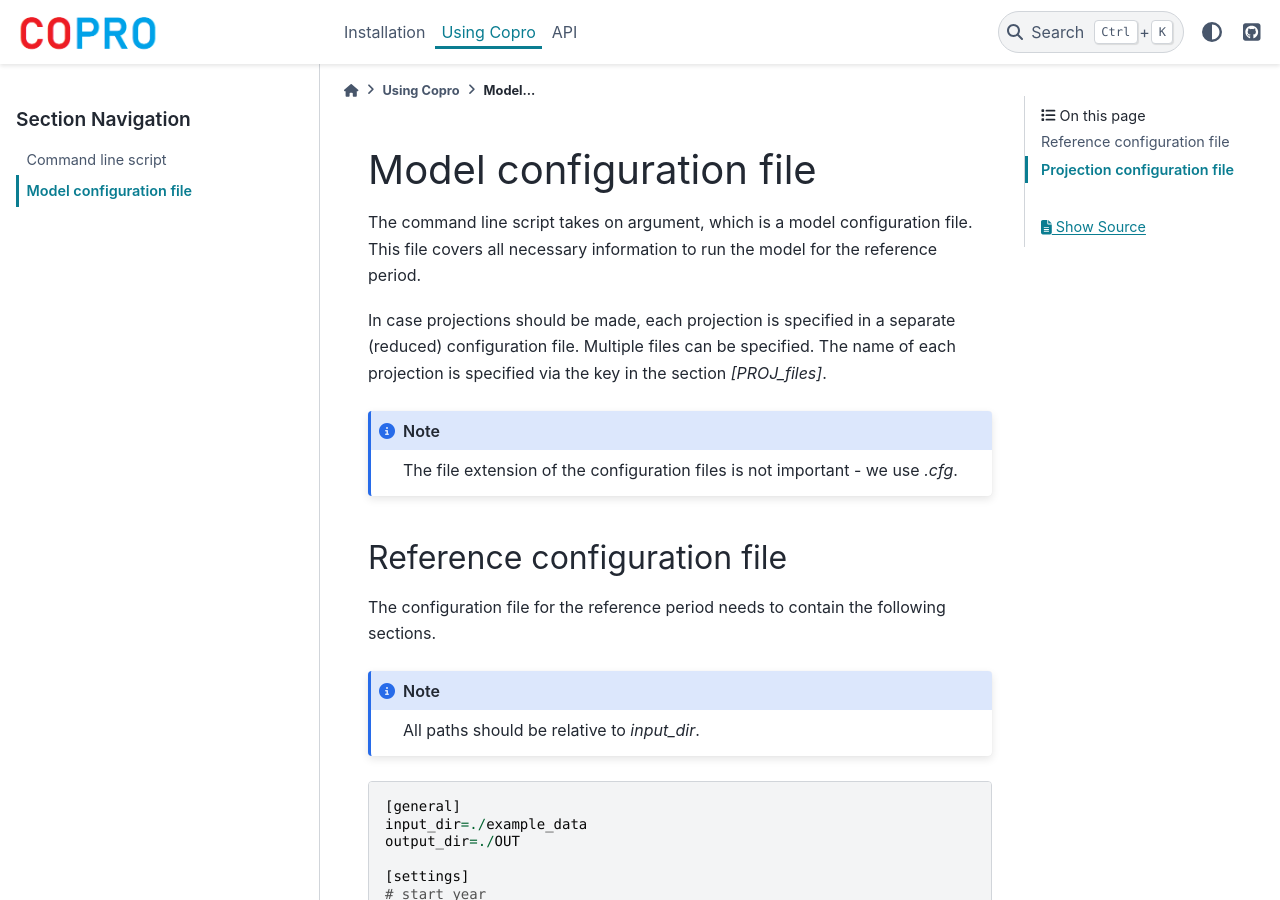
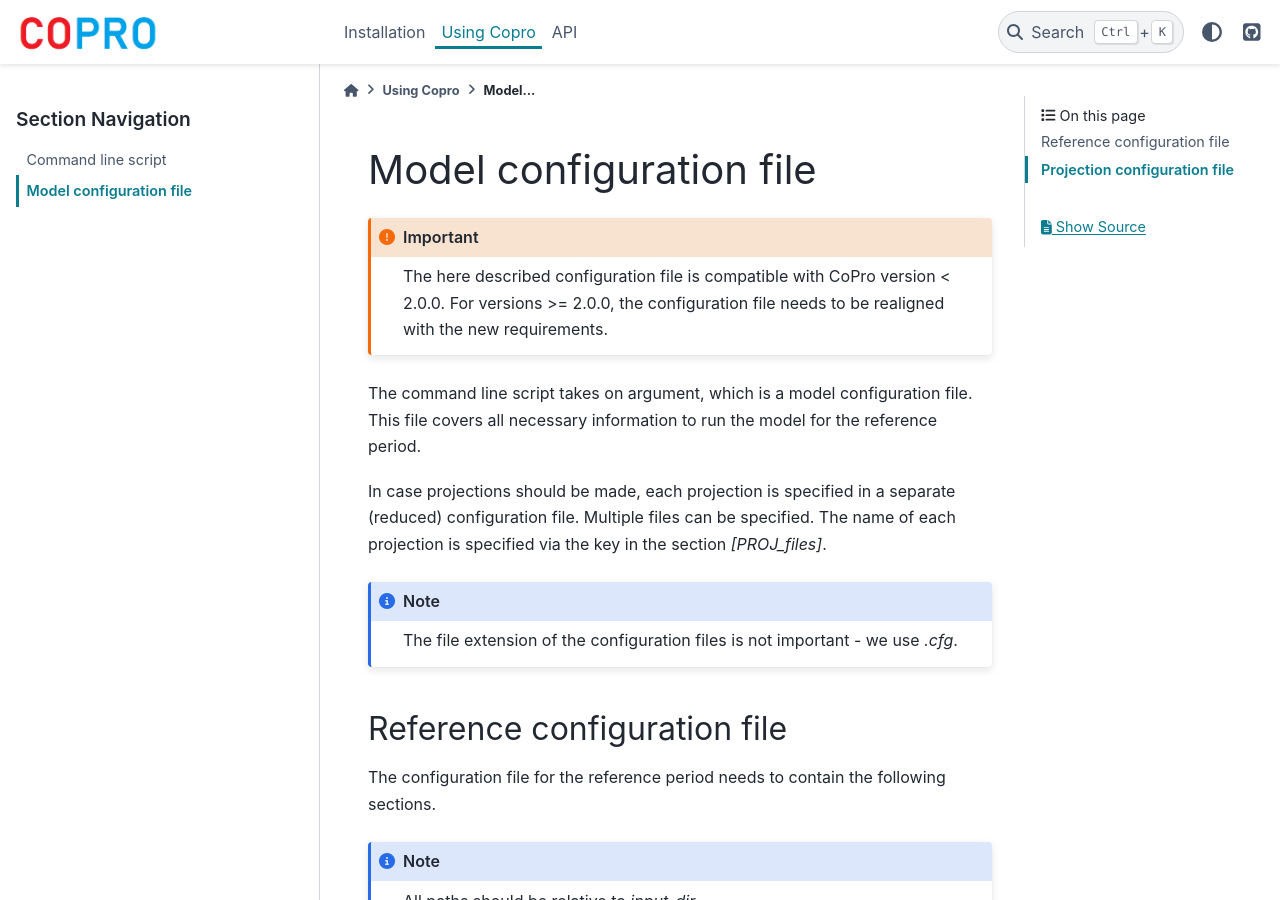
Before and after one commit to JannisHoch/copro, a Sphinx documentation site: the page built from docs/source/config.rst, in a window 1280 px wide and 900 px high. Built offline with Sphinx 7.4.7 and the PyData theme 0.15.4, drawn with Linux system fonts in a browser that asks for light colours.

Commit message:
Docs (#210)
* acknowleding further patches to dependencies

* minor changes to readme

* update configuration file documentation

```diff
--- a/copro/__init__.py
+++ b/copro/__init__.py
@@ -2,4 +2,4 @@
 
 __author__ = """Jannis M. Hoch, Sophie de Bruin, Niko Wanders"""
 __email__ = "j.hoch@fathom.global"
-__version__ = "2.0.1"
+__version__ = "2.0.2"
--- a/docs/source/config.rst
+++ b/docs/source/config.rst
@@ -1,5 +1,9 @@
 Model configuration file
 ========================
+
+.. important::
+    The here described configuration file is compatible with CoPro version < 2.0.0.
+    For versions >= 2.0.0, the configuration file needs to be realigned with the new requirements.
 
 The command line script takes on argument, which is a model configuration file.
 This file covers all necessary information to run the model for the reference period.
--- a/setup.cfg
+++ b/setup.cfg
@@ -1,5 +1,5 @@
 [bumpversion]
-current_version = 2.0.1
+current_version = 2.0.2
 commit = True
 tag = True
 
--- a/setup.py
+++ b/setup.py
@@ -60,6 +60,6 @@ setup(
     test_suite="tests",
     tests_require=test_requirements,
     url="https://copro.readthedocs.io/",
-    version="2.0.1",
+    version="2.0.2",
     zip_safe=False,
 )
```
Also changed, not shown: README.rst (+9 -7 lines), 1 other file.
